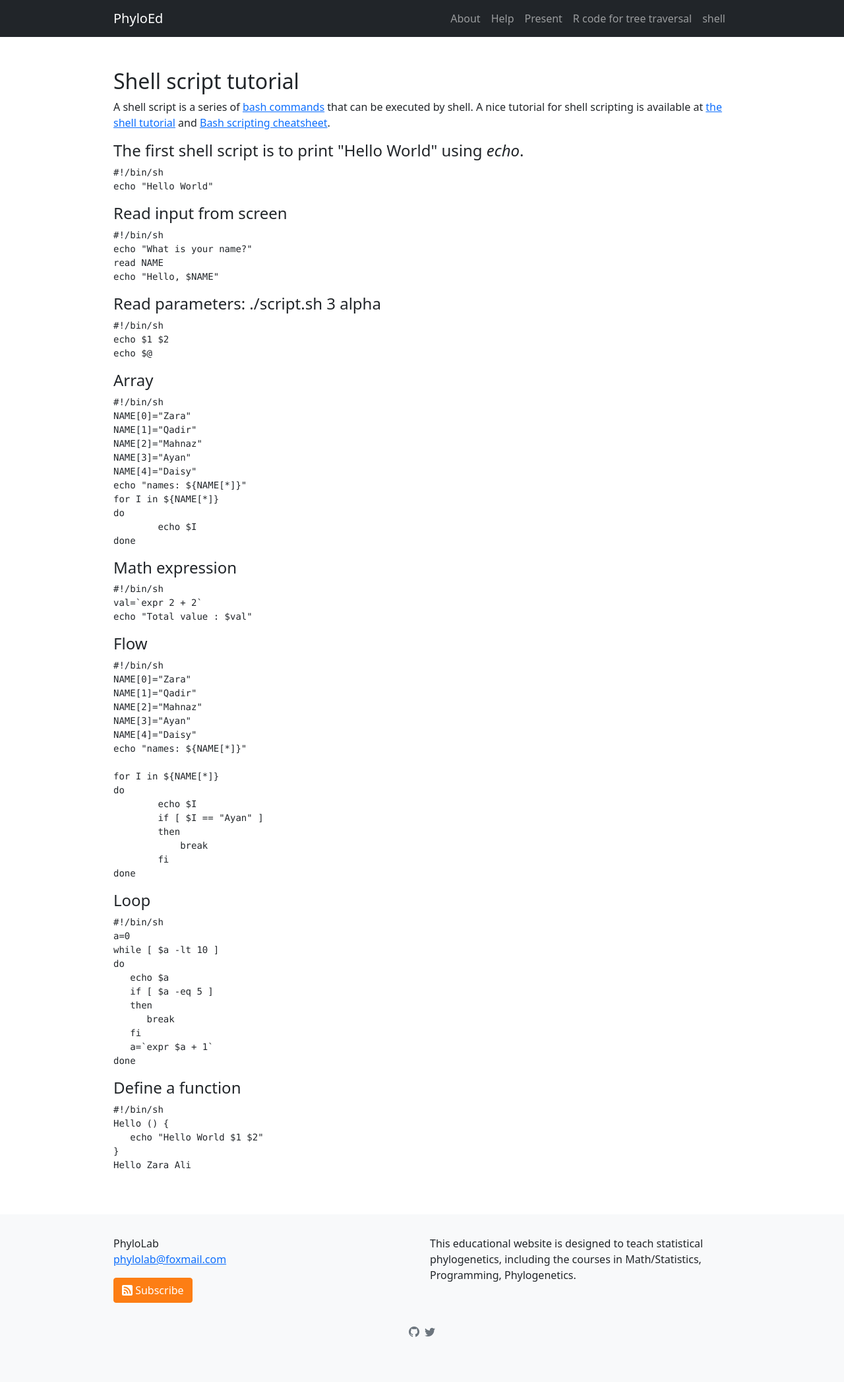
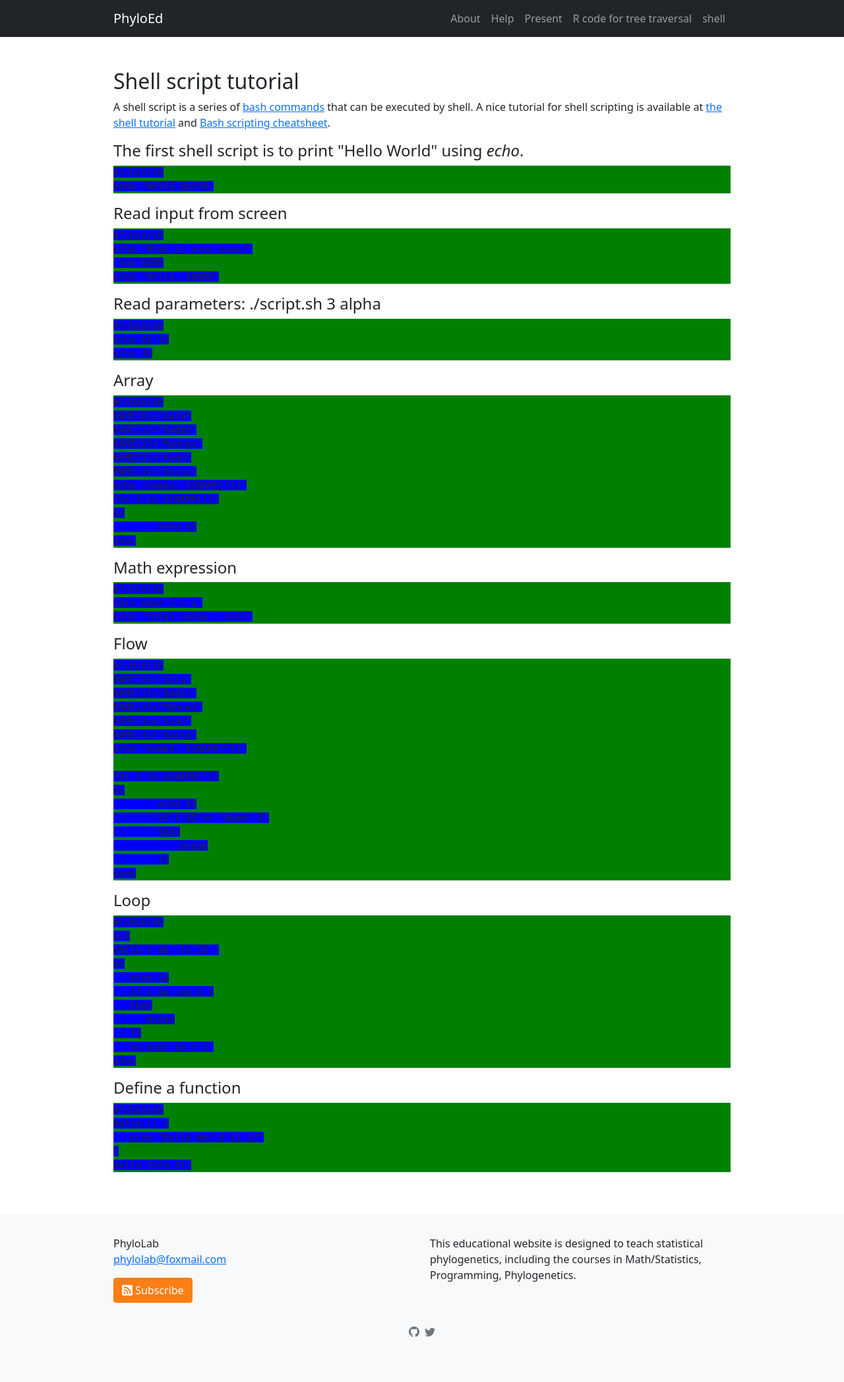
Before and after one commit to lliu1871/PhyEd, a Jekyll site: the page built from pages/test.html, in a window 1280 px wide. Shown: the whole page at 66% size. Built offline with Jekyll 4.4.1, drawn with Linux system fonts in a browser that asks for light colours.

Commit message:
Update _custom-styles.scss

```diff
--- a/_sass/_custom-styles.scss
+++ b/_sass/_custom-styles.scss
@@ -1,5 +1,5 @@
 pre code {
-      background: none;
+      background: blue;
       padding: 0;
       overflow: visible;
       overflow-wrap: normal;
@@ -9,3 +9,7 @@ code {
       background: grey;
       color: red;
 }
+
+pre {
+      background: green;
+}
```
